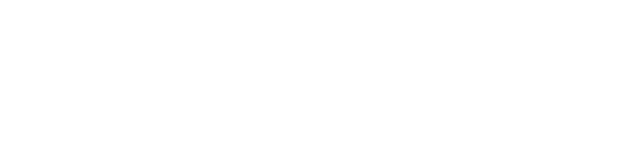
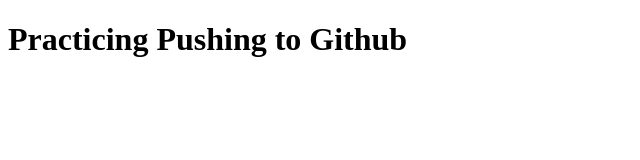
Before and after one commit to Twalibah/my-rep-one, a plain HTML site: page index.html in a window 1280 px wide. Shown: the whole page, without its empty margins (0-640 px from the left). Drawn offline with Linux system fonts and the light colour scheme.

Commit message:
Adding new code

```diff
--- a/index.html
+++ b/index.html
@@ -7,6 +7,6 @@
     <title>my rep one</title>
 </head>
 <body>
-
+    <h1>Practicing Pushing to Github</h1>
 </body>
 </html>
```
